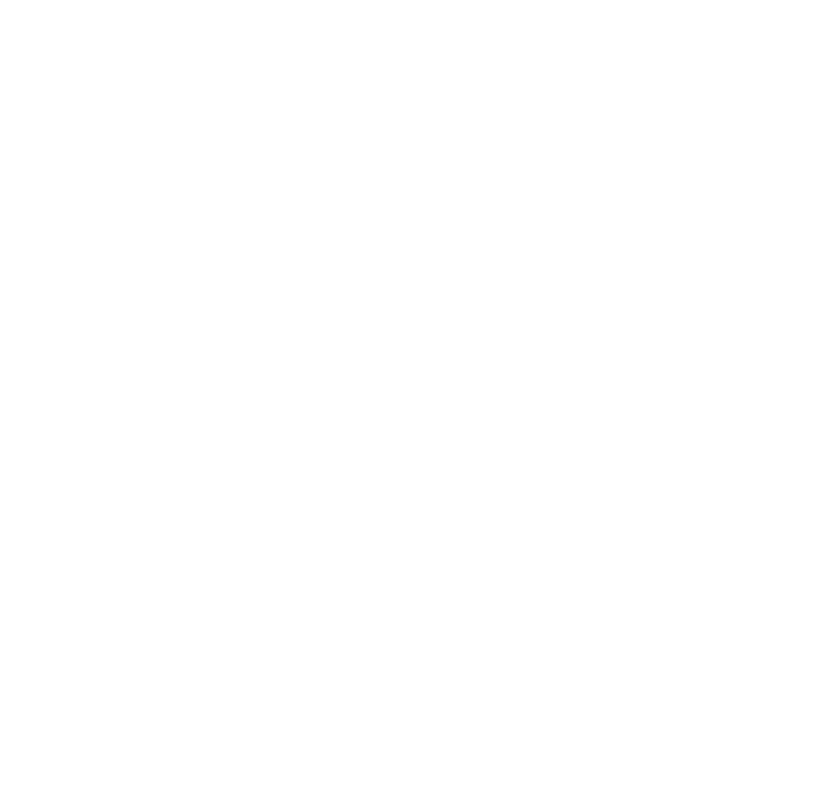
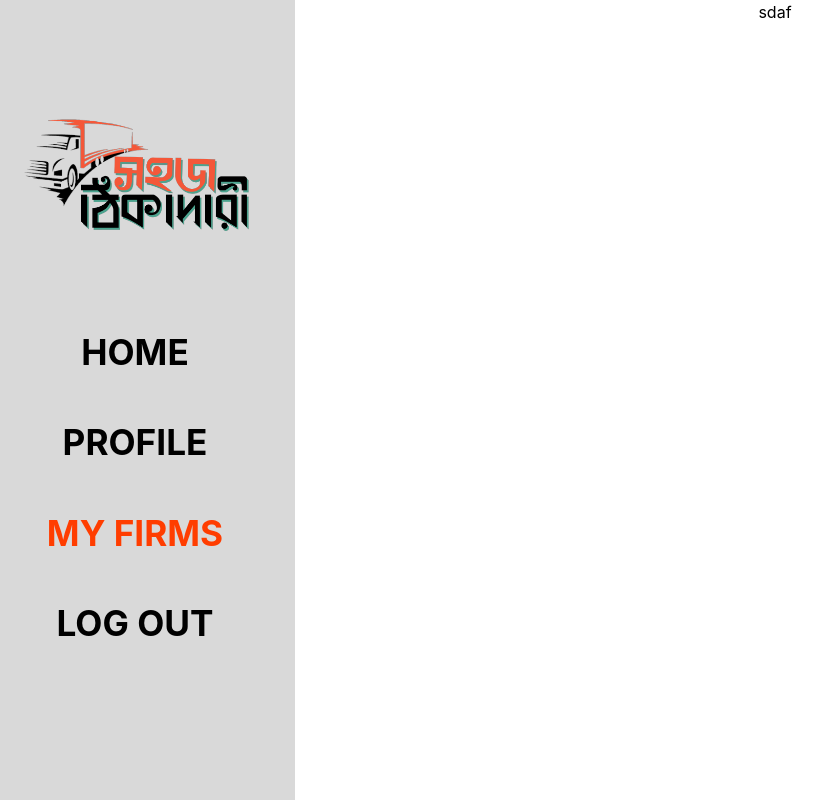
Before and after one commit to definecoder/Sohoj-Thikadari, a React (Vite) app in the folder Frontend/: page /firms in a window 1280 px wide. Before the commit this address had no page. Shown: the whole page, without its empty margins (25-848 px from the left). Built offline with nearby package versions, Linux system fonts and the light colour scheme.

Commit message:
completed navbar requirements and components

```diff
--- a/Frontend/src/App.jsx
+++ b/Frontend/src/App.jsx
@@ -5,6 +5,8 @@
 import LoginPage from './pages/loginPage'
 import SignUpPage from './pages/signupPage'
 import HomePage from './pages/HomePage'
+import ProfilePage from './pages/ProfilePage'
+import MyFirmsPage from './pages/MyFirmsPage'
 
 function App() {
   /* create homepage */
@@ -16,6 +18,8 @@
           <Route path="/login" element = {<LoginPage />} />
           <Route path="/signup" element = {<SignUpPage />} />
           <Route path="/home" element = {<HomePage />} />
+          <Route path="/profile" element = {<ProfilePage />} />
+          <Route path="/firms" element = {<MyFirmsPage />} />
         </Routes>
       </BrowserRouter>
     </>
--- a/Frontend/src/components/LeftNavBarCSS.css
+++ b/Frontend/src/components/LeftNavBarCSS.css
@@ -1,7 +1,7 @@
 .leftNavbar {
     width: 25vw;
     height: 100vh;
-    background-color: aqua;
+    background-color: #D9D9D9;
     display: flex;
     flex-direction: column;
     justify-content: center;
@@ -23,3 +23,7 @@
 .navLogo img{
     width: 20vw;
 }
+
+.activeNavItem {
+    color: #FF3D00;
+}
--- a/Frontend/src/components/LeftNavbar.jsx
+++ b/Frontend/src/components/LeftNavbar.jsx
@@ -12,18 +12,18 @@
                     <img src={landingLogo} alt="logo" />
                 </div>
                 <div className='navItems'>
-                    <div>
+                    <div className={curPage == 'home' ? 'activeNavItem' : 'nullll'}>
                         <Link to="/home"> HOME </Link>
                     </div>
-                    <div>
+                    <div className={curPage == 'profile' ? 'activeNavItem' : 'nullll'}>
                         <Link to="/profile"> PROFILE </Link>
                     </div>
 
-                    <div>
+                    <div className={curPage == 'firms' ? 'activeNavItem' : 'nullll'}>
                         <Link to="/firms"> MY FIRMS </Link>
                     </div>
-                    <div>
-                        <Link to="/logout"> LOG OUT </Link>
+                    <div className={curPage == 'logout' ? 'activeNavItem' : 'nullll'}>
+                        <Link to="/"> LOG OUT </Link>
                     </div>
                 </div>
             </div>
--- a/Frontend/src/pages/HomePageCSS.css
+++ b/Frontend/src/pages/HomePageCSS.css
@@ -10,7 +10,6 @@
 
 
 .rightCanvas{
-    background-color: brown;
     width: 75vw;
     height: 100vh;
 }
--- /dev/null
+++ b/Frontend/src/pages/MyFirmsPage.jsx
@@ -0,0 +1,22 @@
+// TODO : ADD BG
+import './HomePageCSS.css';
+
+import BasicButton from "../components/BasicButton"
+import landingLogo from "../assets/appLogo.png"
+import InputTextField from '../components/InputTextField';
+import PasswordField from '../components/PasswordField';
+import LeftNavBar from '../components/LeftNavbar';
+
+function MyFirmsPage() {
+
+    return (
+      <>
+        <div className='homepageCanvas'>
+            <LeftNavBar curPage = "firms" />
+            <div className='rightCanvas'>sdaf</div>
+        </div>
+      </>
+    )
+  }
+
+  export default MyFirmsPage
--- /dev/null
+++ b/Frontend/src/pages/ProfilePage.jsx
@@ -0,0 +1,22 @@
+// TODO : ADD BG
+import './HomePageCSS.css';
+
+import BasicButton from "../components/BasicButton"
+import landingLogo from "../assets/appLogo.png"
+import InputTextField from '../components/InputTextField';
+import PasswordField from '../components/PasswordField';
+import LeftNavBar from '../components/LeftNavbar';
+
+function ProfilePage() {
+
+    return (
+      <>
+        <div className='homepageCanvas'>
+            <LeftNavBar curPage = "profile" />
+            <div className='rightCanvas'>sdaf</div>
+        </div>
+      </>
+    )
+  }
+
+  export default ProfilePage
--- a/Frontend/src/pages/landingPage.jsx
+++ b/Frontend/src/pages/landingPage.jsx
@@ -9,8 +9,11 @@
 
     return (
       <>
+        <div className='mainContainerLandingPage'>
+          <div className='paddingUpLanding'></div>
         <div>
         <img src={landingLogo} alt="Description of the image" className='LandingLogo'/>
+        </div>
         <h1>সহজ ঠিকাদারী তে আপনাকে স্বাগতম</h1>
         <div className="landingPageButtonContainer">
             <BasicButton  buttonText = 'LOG IN' onClick = {() => {}} routePath = "/login" />
--- a/Frontend/src/pages/landingPageCSS.css
+++ b/Frontend/src/pages/landingPageCSS.css
@@ -1,3 +1,14 @@
+.mainContainerLandingPage {
+    display: flex;
+    flex-direction: column;
+    justify-content: center;
+    font-size: 0.9rem;
+}
+
+.paddingUpLanding {
+    height: 15vh;
+}
+
 .landingPageButtonContainer{
     margin: 5vh;
     display: flex;
@@ -6,7 +17,7 @@
 }
 
 .LandingLogo{
-    height: 20vh;
+    height: 22vh;
     width: auto;
-    margin: 5vh;
+    margin: 7vh;
 }
```
